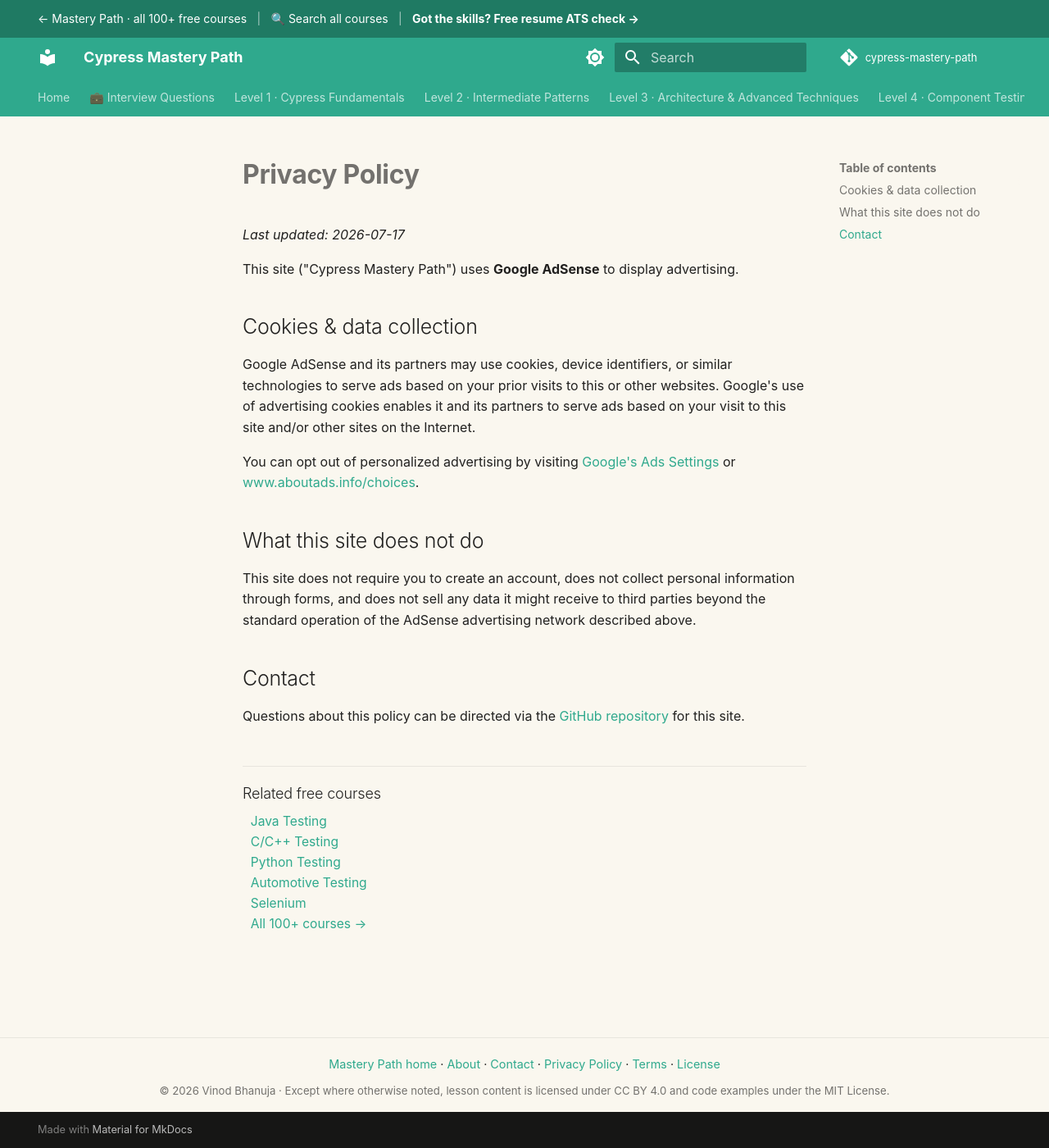
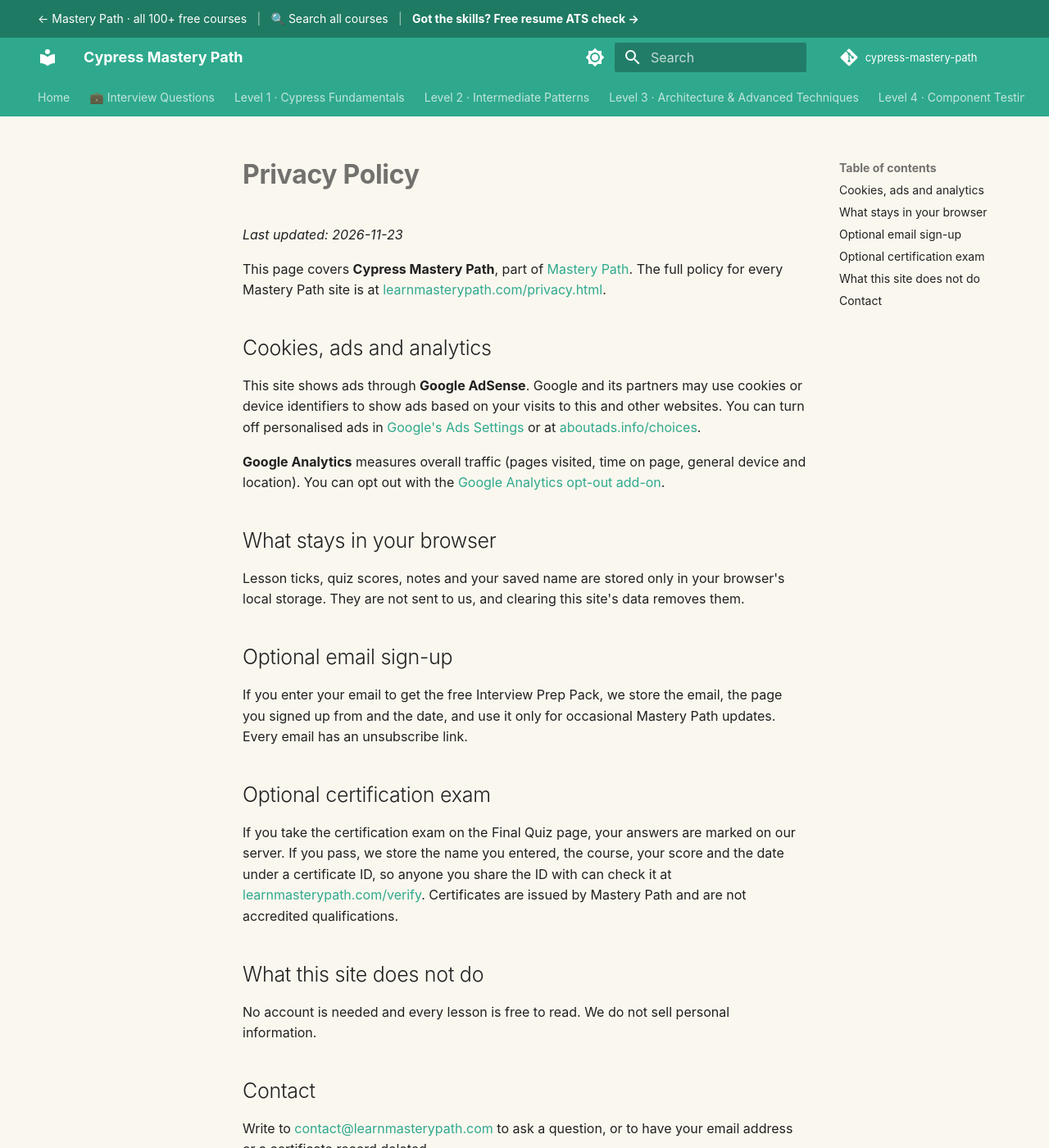
Before and after one commit to SIGILIPELLI/cypress-mastery-path, an MkDocs documentation site: the page built from docs/privacy.md, in a window 1280 px wide and 1400 px high. Shown: the whole window at 82% size. Built offline with MkDocs 1.6.1 and Material for MkDocs 9.7.7, drawn with Linux system fonts in a browser that asks for light colours; comment, search, counter and statistics services are not loaded.

Commit message:
Update privacy page: progress stays in the browser, optional email sign-up and certification exam, link to the full policy
Co-Authored-By: Claude Opus 5.5 <noreply@anthropic.com>

```diff
--- a/docs/privacy.md
+++ b/docs/privacy.md
@@ -1,33 +1,35 @@
 ---
-description: "Privacy policy for Cypress Mastery Path: how Google AdSense cookies work here, what the site does not collect, and how to opt out."
+description: "Privacy policy for the free Cypress Mastery Path: cookies for ads and analytics, what stays in your browser, and the optional email sign-up and certification exam."
 ---
 
 # Privacy Policy
 
-_Last updated: 2026-07-17_
+_Last updated: 2026-11-23_
 
-This site ("Cypress Mastery Path") uses **Google AdSense** to display advertising.
+This page covers **Cypress Mastery Path**, part of [Mastery Path](https://learnmasterypath.com/). The full policy for every Mastery Path site is at [learnmasterypath.com/privacy.html](https://learnmasterypath.com/privacy.html).
 
-## Cookies & data collection
+## Cookies, ads and analytics
 
-Google AdSense and its partners may use cookies, device identifiers, or similar
-technologies to serve ads based on your prior visits to this or other websites.
-Google's use of advertising cookies enables it and its partners to serve ads
-based on your visit to this site and/or other sites on the Internet.
+This site shows ads through **Google AdSense**. Google and its partners may use cookies or device identifiers to show ads based on your visits to this and other websites. You can turn off personalised ads in [Google's Ads Settings](https://adssettings.google.com/) or at [aboutads.info/choices](https://www.aboutads.info/choices/).
 
-You can opt out of personalized advertising by visiting
-[Google's Ads Settings](https://adssettings.google.com/) or
-[www.aboutads.info/choices](https://www.aboutads.info/choices/).
+**Google Analytics** measures overall traffic (pages visited, time on page, general device and location). You can opt out with the [Google Analytics opt-out add-on](https://tools.google.com/dlpage/gaoptout).
+
+## What stays in your browser
+
+Lesson ticks, quiz scores, notes and your saved name are stored only in your browser's local storage. They are not sent to us, and clearing this site's data removes them.
+
+## Optional email sign-up
+
+If you enter your email to get the free Interview Prep Pack, we store the email, the page you signed up from and the date, and use it only for occasional Mastery Path updates. Every email has an unsubscribe link.
+
+## Optional certification exam
+
+If you take the certification exam on the Final Quiz page, your answers are marked on our server. If you pass, we store the name you entered, the course, your score and the date under a certificate ID, so anyone you share the ID with can check it at [learnmasterypath.com/verify](https://learnmasterypath.com/verify/). Certificates are issued by Mastery Path and are not accredited qualifications.
 
 ## What this site does not do
 
-This site does not require you to create an account, does not collect personal
-information through forms, and does not sell any data it might receive to third
-parties beyond the standard operation of the AdSense advertising network
-described above.
+No account is needed and every lesson is free to read. We do not sell personal information.
 
 ## Contact
 
-Questions about this policy can be directed via the
-[GitHub repository](https://github.com/SIGILIPELLI/cypress-mastery-path) for this
-site.
+Write to [contact@learnmasterypath.com](mailto:contact@learnmasterypath.com) to ask a question, or to have your email address or a certificate record deleted.
```
